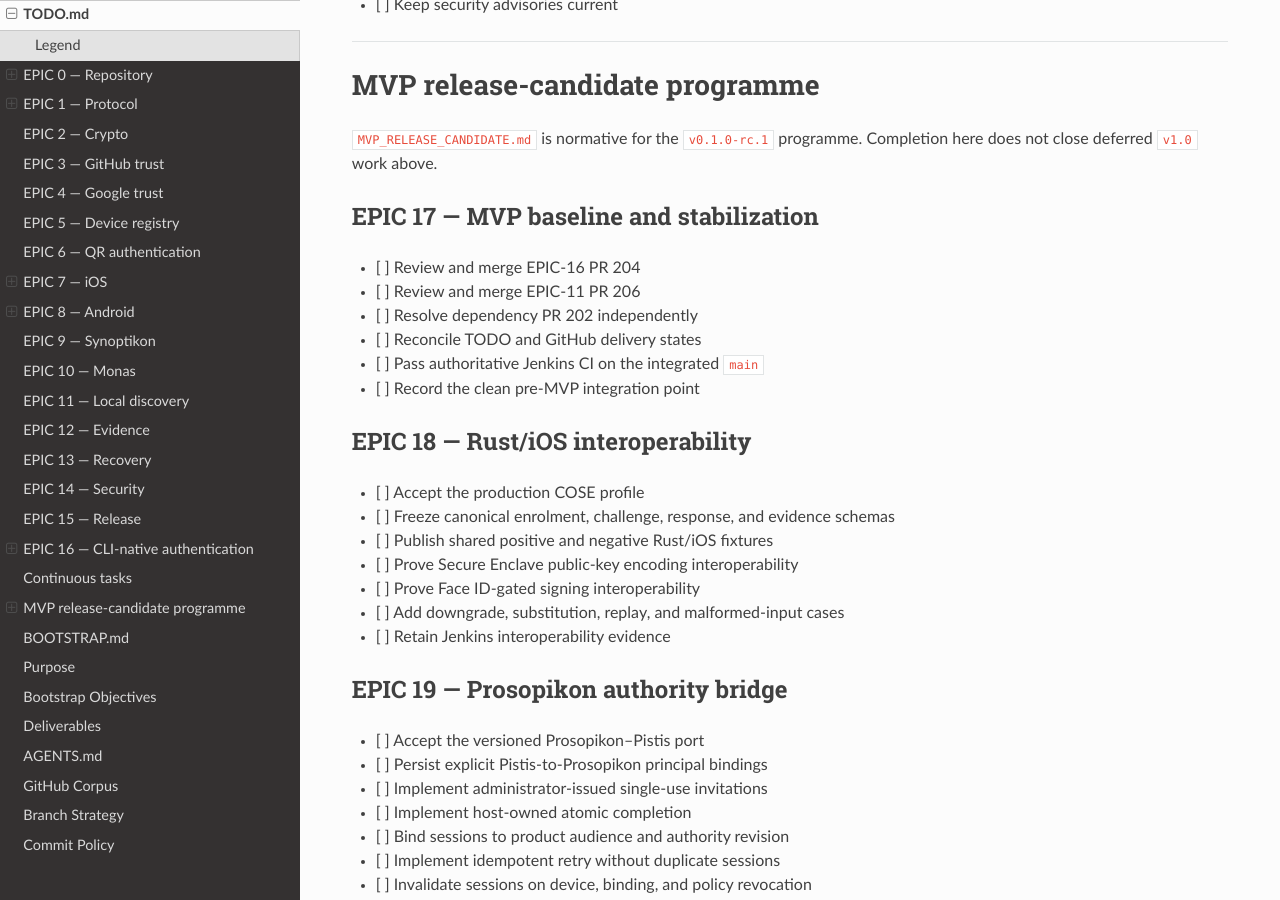
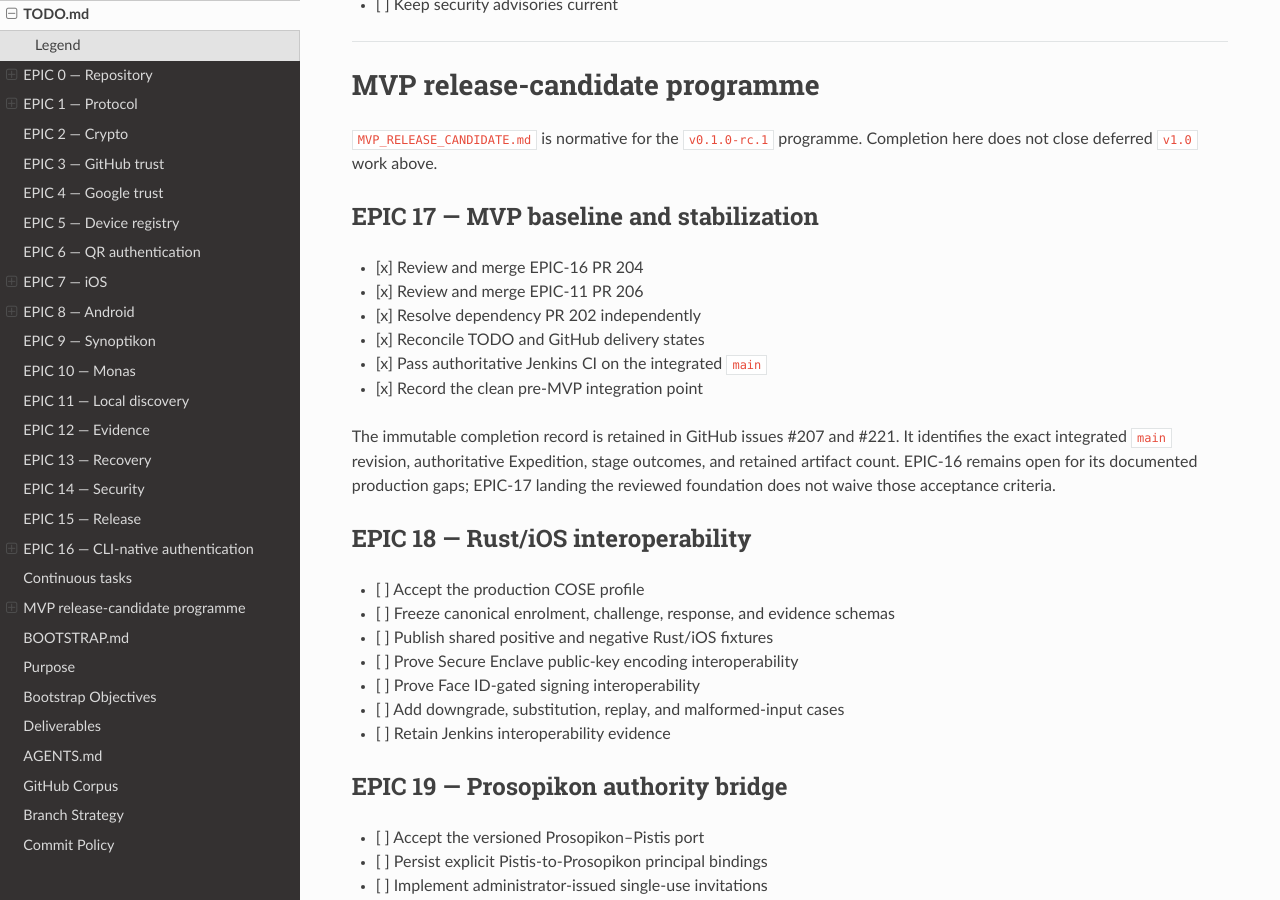
Before and after one commit to sagrudd/pistis, a Sphinx documentation site: the page built from docs/TODO.md, in a window 1280 px wide and 900 px high, scrolled down 9080 px. Built offline with Sphinx 7.4.7 and the Read the Docs theme 3.1.0, drawn with Linux system fonts in a browser that asks for light colours; the version number could not be read and is left out.

Commit message:
Record EPIC-17 stabilization completion (#291)
* Record EPIC 17 completion

* Pin EPIC 17 completion evidence revision

```diff
--- a/docs/TODO.md
+++ b/docs/TODO.md
@@ -419,12 +419,18 @@ Completion here does not close deferred `v1.0` work above.
 
 ## EPIC 17 — MVP baseline and stabilization
 
-- [ ] Review and merge EPIC-16 PR 204
-- [ ] Review and merge EPIC-11 PR 206
-- [ ] Resolve dependency PR 202 independently
-- [ ] Reconcile TODO and GitHub delivery states
-- [ ] Pass authoritative Jenkins CI on the integrated `main`
-- [ ] Record the clean pre-MVP integration point
+- [x] Review and merge EPIC-16 PR 204
+- [x] Review and merge EPIC-11 PR 206
+- [x] Resolve dependency PR 202 independently
+- [x] Reconcile TODO and GitHub delivery states
+- [x] Pass authoritative Jenkins CI on the integrated `main`
+- [x] Record the clean pre-MVP integration point
+
+The immutable completion record is retained in GitHub issues #207 and #221.
+It identifies the exact integrated `main` revision, authoritative Expedition,
+stage outcomes, and retained artifact count. EPIC-16 remains open for its
+documented production gaps; EPIC-17 landing the reviewed foundation does not
+waive those acceptance criteria.
 
 ## EPIC 18 — Rust/iOS interoperability
 
```
Also changed, not shown: 1 other file.
